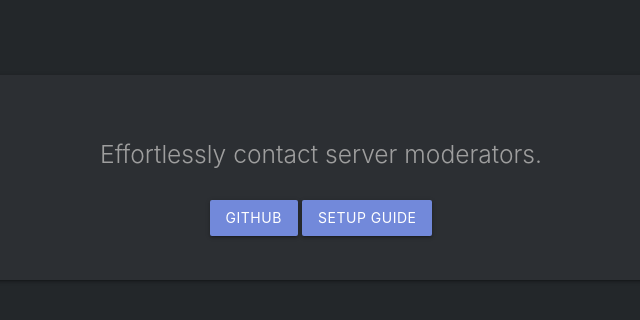
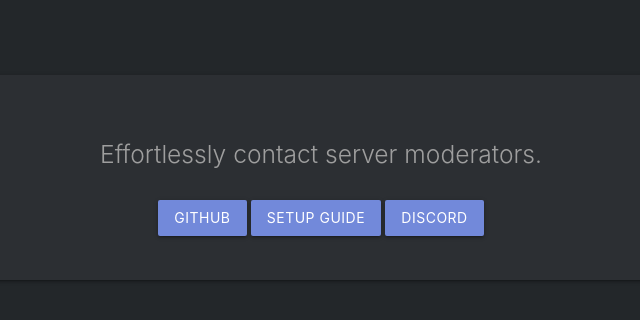
Before and after one commit to kyb3r/modmail-api, a Python web app: template templates/index.html in a window 1280 px wide. Shown: the part 219-539 px from the top of the page, without its empty margins (319-959 px from the left). Run offline with Jinja, Linux system fonts and the light colour scheme; the template is opened without the code that fills it, so the values that code supplies are empty; some libraries are stand-ins or nearby versions; some web fonts are replaced.

Commit message:
Add discord to main page

```diff
--- a/templates/index.html
+++ b/templates/index.html
@@ -11,6 +11,7 @@
         <div class="row center">
             <a href="https://github.com/kyb3r/modmail" class="btn waves-effect my-button">Github</a>
             <a href="https://youtu.be/TH_1QfKUl_k" class="btn waves-effect my-button">Setup guide</a>
+            <a href="https://modmail.tk/discord" class="btn waves-effect my-button">Discord</a>
             <!-- <a href="https://youtu.be/TH_1QfKUl_k" class="btn waves-effect my-button">Patreon</a> -->
             <br>
         </div>
```
